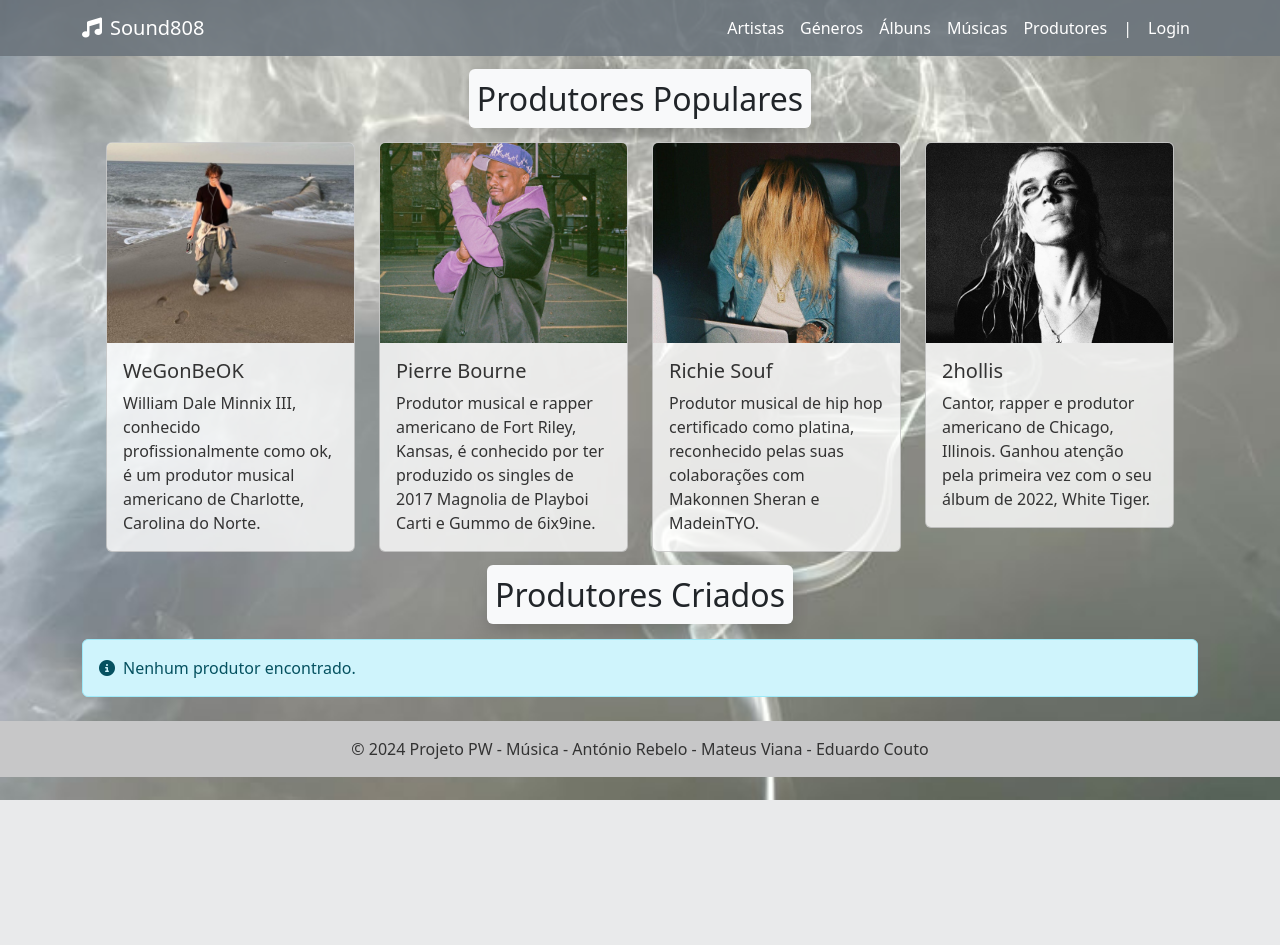
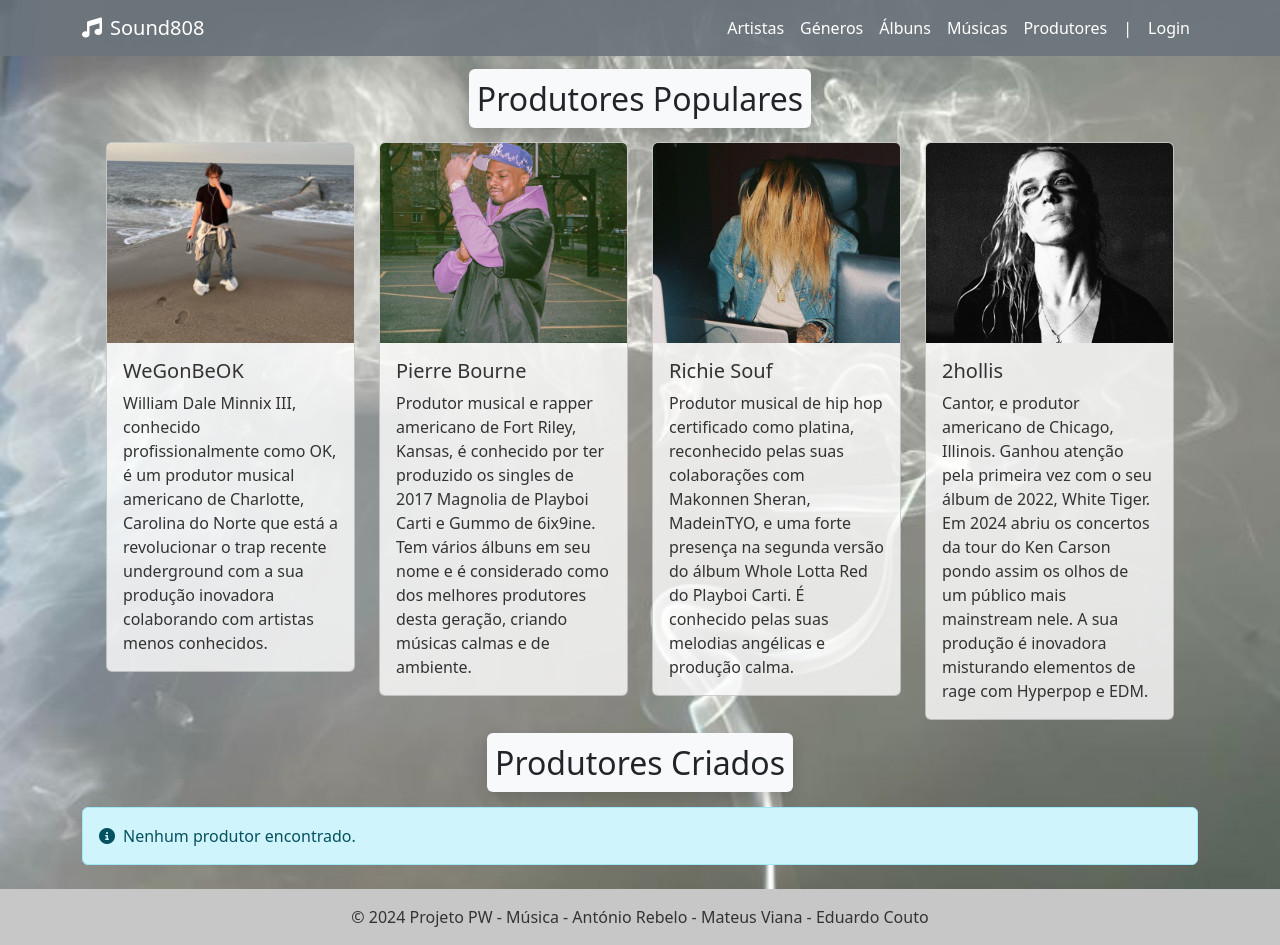
Before and after one commit to t8ne/PWProject, a PHP site: page /movie/produtor in a window 1280 px wide. Before the commit the page ends 800 px from the top, so only its background shows below. Run offline with PHP 8.4, Linux system fonts and the light colour scheme; data that the repository does not hold is empty; some libraries are stand-ins or nearby versions.

Commit message:
txt produtores

```diff
--- a/app/views/produtor/index.php
+++ b/app/views/produtor/index.php
@@ -9,27 +9,27 @@
     <div class="container">
         <div class="row">
             <?php
-            // Gêneros estáticos e dinâmicos
+            // Géneros estáticos e dinémicos
             $cards = [
                 [
                     "title" => "WeGonBeOK",
                     "image" => "img-ok",
-                    "text" => "William Dale Minnix III, conhecido profissionalmente como ok, é um produtor musical americano de Charlotte, Carolina do Norte."
+                    "text" => "William Dale Minnix III, conhecido profissionalmente como OK, é um produtor musical americano de Charlotte, Carolina do Norte que está a revolucionar o trap recente underground com a sua produção inovadora colaborando com artistas menos conhecidos."
                 ],
                 [
                     "title" => "Pierre Bourne",
                     "image" => "img-pierre",
-                    "text" => "Produtor musical e rapper americano de Fort Riley, Kansas, é conhecido por ter produzido os singles de 2017 Magnolia de Playboi Carti e Gummo de 6ix9ine."
+                    "text" => "Produtor musical e rapper americano de Fort Riley, Kansas, é conhecido por ter produzido os singles de 2017 Magnolia de Playboi Carti e Gummo de 6ix9ine. Tem vários álbuns em seu nome e é considerado como dos melhores produtores desta geração, criando músicas calmas e de ambiente."
                 ],
                 [
                     "title" => "Richie Souf",
                     "image" => "img-richie",
-                    "text" => "Produtor musical de hip hop certificado como platina, reconhecido pelas suas colaborações com Makonnen Sheran e MadeinTYO."
+                    "text" => "Produtor musical de hip hop certificado como platina, reconhecido pelas suas colaborações com Makonnen Sheran, MadeinTYO, e uma forte presença na segunda versão do álbum Whole Lotta Red do Playboi Carti. É conhecido pelas suas melodias angélicas e produção calma."
                 ],
                 [
                     "title" => "2hollis",
                     "image" => "img-2hollis",
-                    "text" => "Cantor, rapper e produtor americano de Chicago, Illinois. Ganhou atenção pela primeira vez com o seu álbum de 2022, White Tiger. "
+                    "text" => "Cantor, e produtor americano de Chicago, Illinois. Ganhou atenção pela primeira vez com o seu álbum de 2022, White Tiger. Em 2024 abriu os concertos da tour do Ken Carson pondo assim os olhos de um público mais mainstream nele. A sua produção é inovadora misturando elementos de rage com Hyperpop e EDM."
                 ],
             ];
 
```
